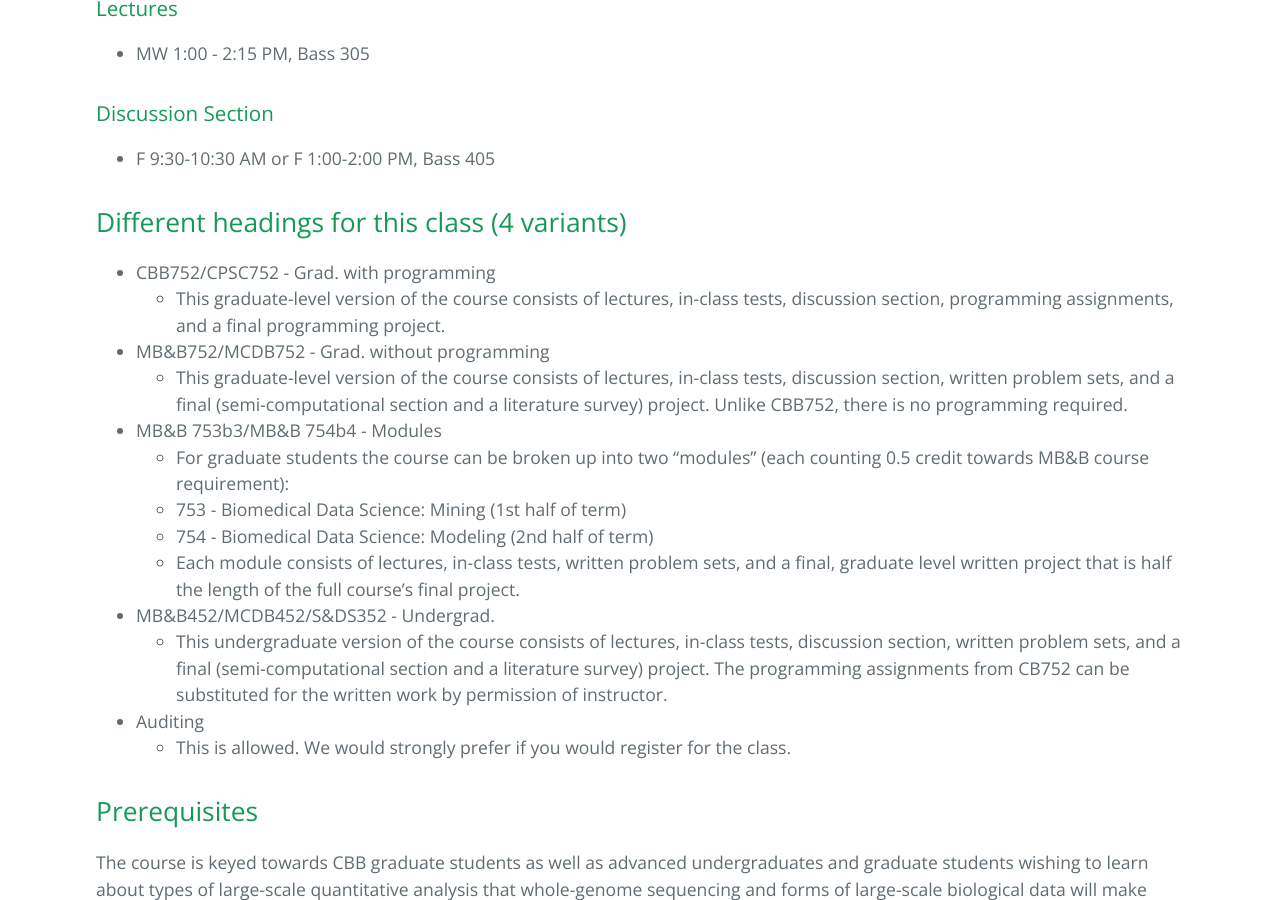
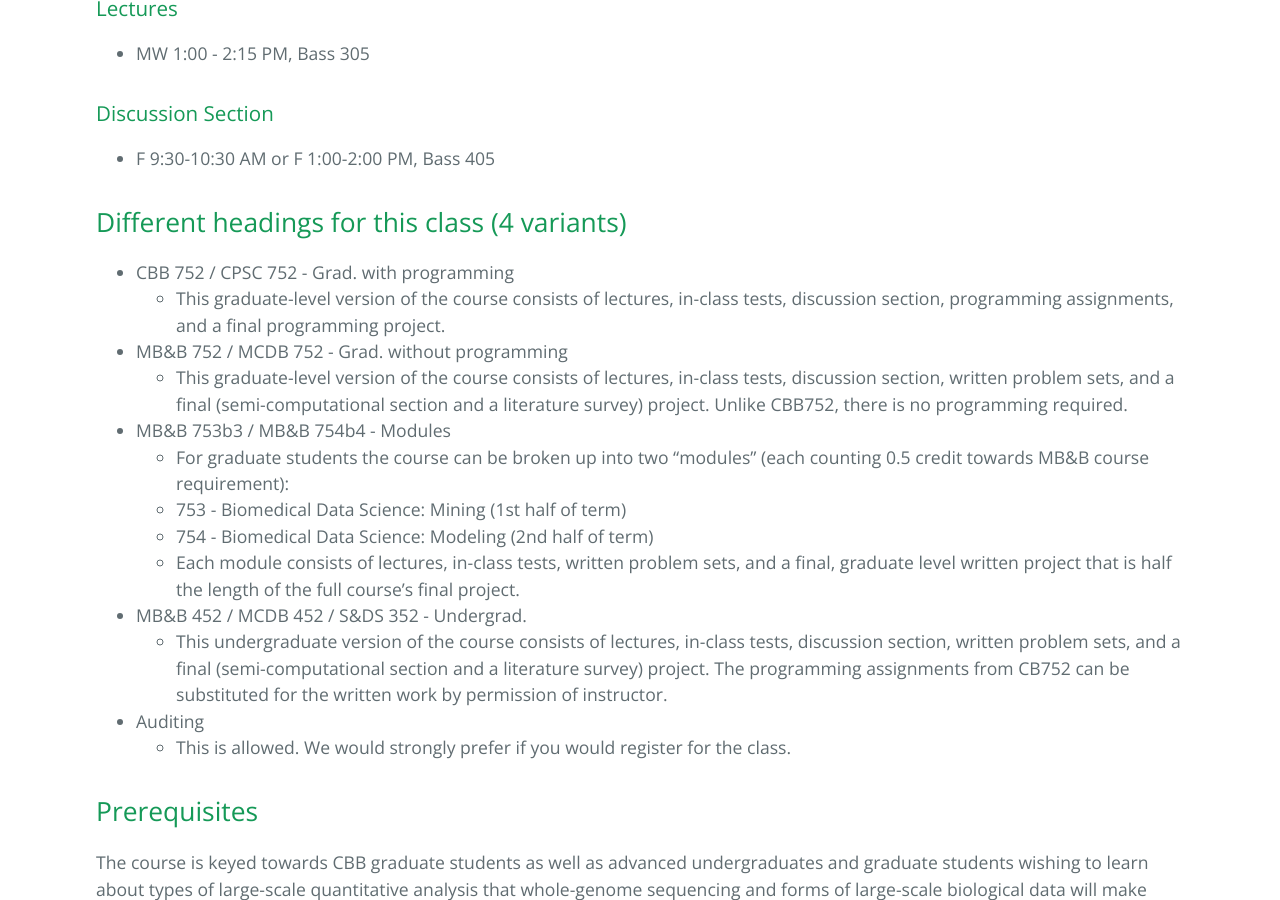
Before and after one commit to gersteinlab/cbb752b20, a Jekyll site: the page built from index.md, in a window 1280 px wide and 900 px high, scrolled down 1186 px. Built offline with Jekyll 4.4.1, drawn with Linux system fonts in a browser that asks for light colours; our own code applies the rules of GitHub Pages for plain Markdown files.

```diff
--- a/index.md
+++ b/index.md
@@ -24,20 +24,20 @@ This course aims to equip students with some of the concepts and skills relevant
 
 ## Different headings for this class (4 variants)
 
-- CBB752/CPSC752 - Grad. with programming
+- CBB 752 / CPSC 752 - Grad. with programming
   - This graduate-level version of the course consists of lectures, in-class tests, discussion section, programming assignments, and a final programming project.
 
-- MB&B752/MCDB752 - Grad. without programming
+- MB&B 752 / MCDB 752 - Grad. without programming
   - This graduate-level version of the course consists of lectures, in-class tests,
  discussion section, written problem sets, and a final (semi-computational section and a literature survey) project. Unlike CBB752, there is no programming required.
 
-- MB&B 753b3/MB&B 754b4 - Modules
+- MB&B 753b3 / MB&B 754b4 - Modules
   - For graduate students the course can be broken up into two "modules" (each counting 0.5 credit towards MB&B course requirement):
   - 753 - Biomedical Data Science: Mining (1st half of term)
   - 754 - Biomedical Data Science: Modeling (2nd half of term)
   - Each module consists of lectures, in-class tests, written problem sets, and a final, graduate level written project that is half the length of the full course's final project.
 
-- MB&B452/MCDB452/S&DS352 - Undergrad.
+- MB&B 452 / MCDB 452 / S&DS 352 - Undergrad.
   - This undergraduate version of the course consists of lectures, in-class tests, discussion section, written problem sets, and a final (semi-computational section and a literature survey) project. The programming assignments from CB752 can be substituted for the written work by permission of instructor.
 
 - Auditing
```
Also changed, not shown: other parts of index.md (+1 -0 lines).
